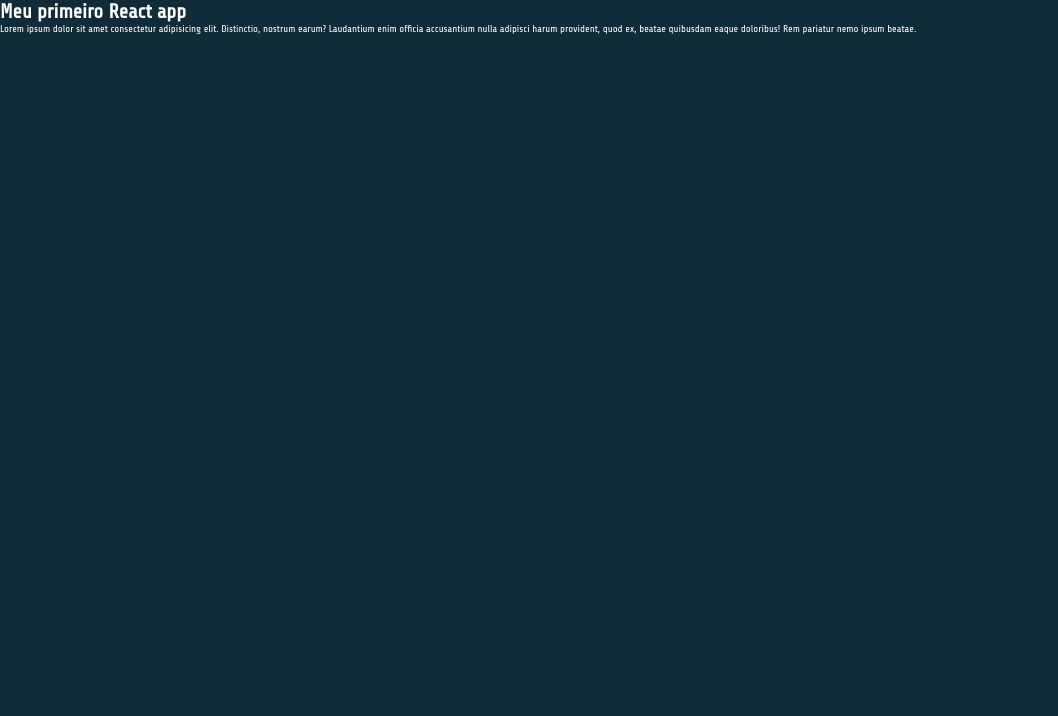
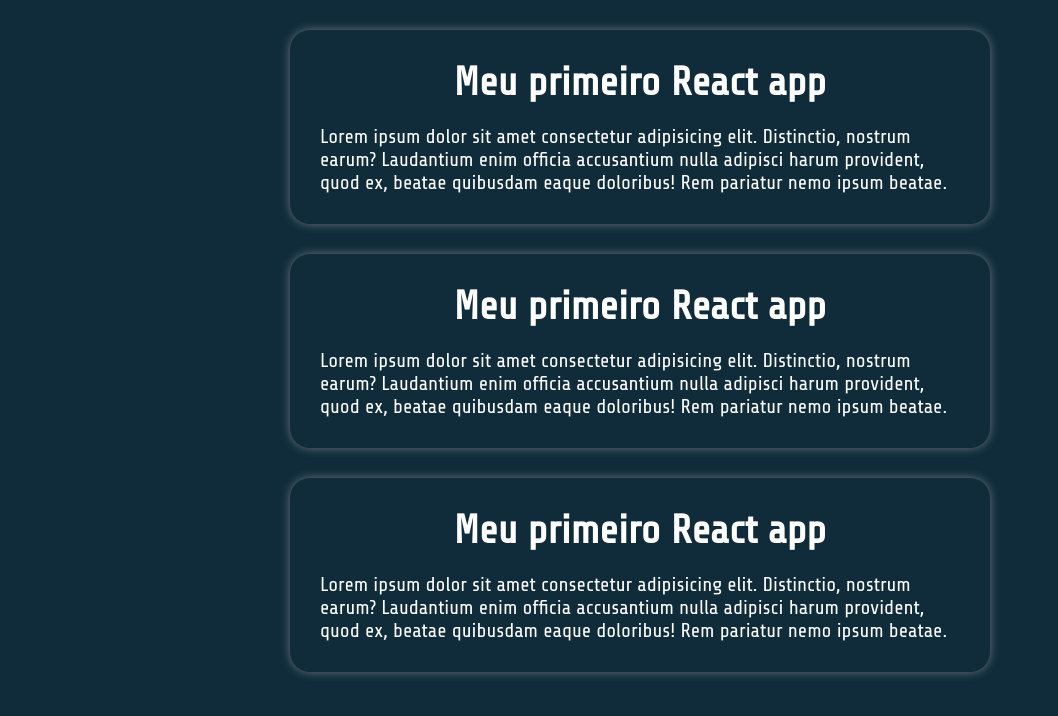
Before and after one commit to DaviFelipe3340/ppi-gui, a React (Vite) app: page / in a window 1280 px wide. Shown: the top 716 px of the page, without its empty margins (0-1058 px from the left). Built offline with nearby package versions, Linux system fonts and the light colour scheme.

Commit message:
Aula 22/05/2025

```diff
--- a/src/App.jsx
+++ b/src/App.jsx
@@ -1,13 +1,13 @@
 import "./styles/theme.css";
 import "./styles/global.css";
+import { MyText } from "./components/MyText.jsx";
 
 export default function App() {
   return (
-    <div>
-      <h1>Meu primeiro React app</h1>
-      <p>
-        Lorem ipsum dolor sit amet consectetur adipisicing elit. Distinctio, nostrum earum? Laudantium enim officia accusantium nulla adipisci harum provident, quod ex, beatae quibusdam eaque doloribus! Rem pariatur nemo ipsum beatae.
-      </p>
-    </div>
+    <>
+      <MyText />
+      <MyText />
+      <MyText />
+    </>
   );
 }
--- /dev/null
+++ b/src/components/MyText.jsx
@@ -0,0 +1,17 @@
+import styles from "./MyText.module.css";
+
+export function MyText() {
+  return (
+    <div className={styles.container}>
+      <div className={styles.div}>
+        <h1 className={styles.title}>Meu primeiro React app</h1>
+        <p className={styles.text}>
+          Lorem ipsum dolor sit amet consectetur adipisicing elit. Distinctio,
+          nostrum earum? Laudantium enim officia accusantium nulla adipisci
+          harum provident, quod ex, beatae quibusdam eaque doloribus! Rem
+          pariatur nemo ipsum beatae.
+        </p>
+      </div>
+    </div>
+  );
+}
--- /dev/null
+++ b/src/components/MyText.module.css
@@ -0,0 +1,25 @@
+.container {
+  margin: 0 auto;
+  max-width: 80rem;
+}
+
+.text {
+  font-size: 2rem;
+}
+
+.div {
+  background-color: var(--primary-dark);
+  color: var(--primary-contrast);
+  box-shadow: 0 0 1rem var(--gray-500);
+  padding: 3rem;
+  margin: 3rem 5rem;
+  border-radius: 2rem;
+}
+
+.title {
+  font-weight: bolder;
+  font-size: 4rem;
+  color: var(--prymary-light);
+  text-align: center;
+  margin-bottom: 2rem;
+}
--- a/src/styles/theme.css
+++ b/src/styles/theme.css
@@ -5,9 +5,8 @@
   --prussian-blue-2: #16324fff;
   --indigo-dye: #18435aff;
 
-
   --primary: #18435aff;
-    --primary-light: #225a75;
+  --primary-light: #3189b4;
   --primary-dark: #102c3a;
   --primary-contrast: #ffffff;
   --primary-muted: #4b5e6b;
```
Lines whose indentation alone changed are shown as unchanged.
